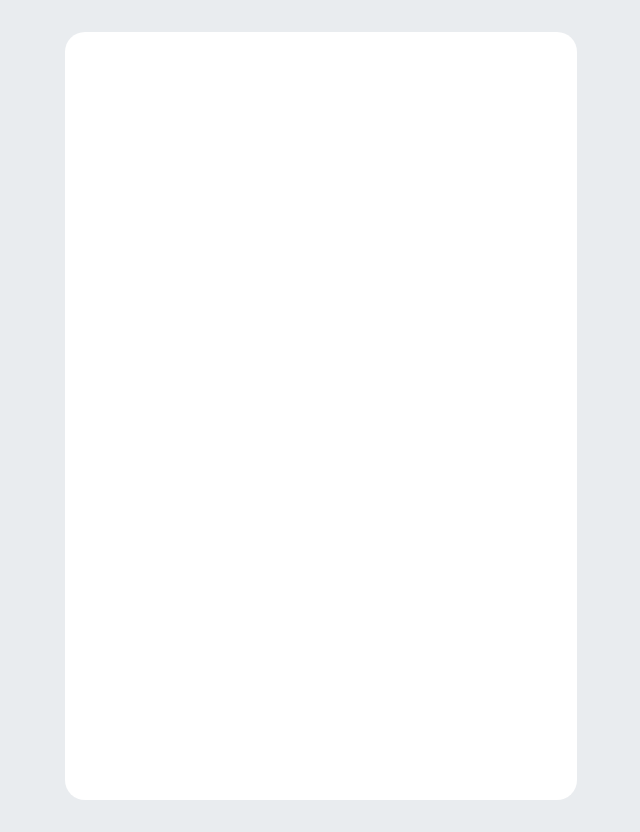
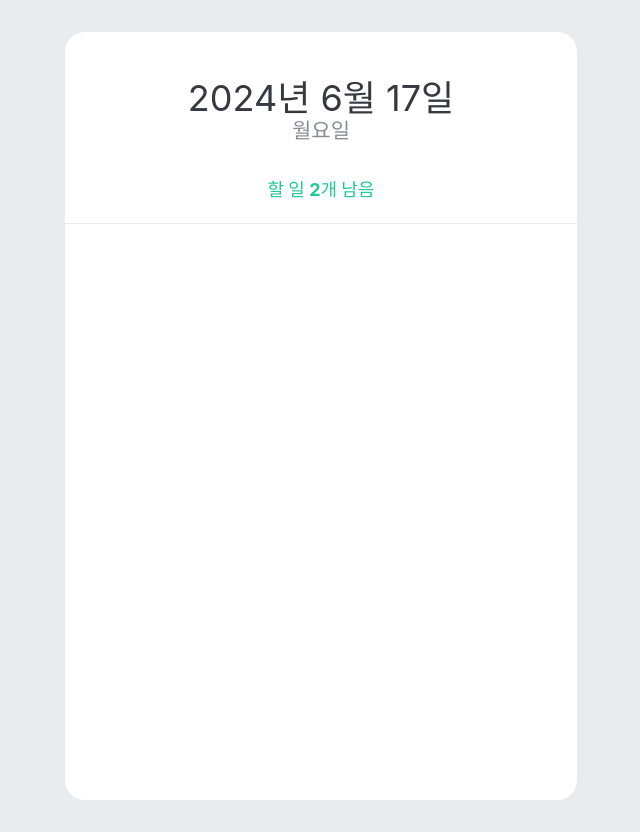
Before and after one commit to qkrcodus/todolist-react, a React (Vite) app: page / in a window 1280 px wide. Shown: the whole page, without its empty margins (319-959 px from the left). Built offline with nearby package versions, Linux system fonts and the light colour scheme.

Commit message:
feat: add TodoHead 컴포넌트

```diff
--- a/src/App.jsx
+++ b/src/App.jsx
@@ -1,20 +1,21 @@
 import {createGlobalStyle} from 'styled-components';
 import './App.css'
 import { TodoTemplate } from './pages/main/TodoTemplate';
+import { TodoHead } from './pages/main/TodoHead';
 
+//styled component 를 만들고 이를 함수형 컴포넌트에 렌더링해준다.
 const GlobalStyle=createGlobalStyle`
   body{
   background: #e9ecef;
-  display:flex;
-  justify-items:center;
-  align-items:center;
 }`
 
 function App() {
   return (
    <div>
     <GlobalStyle/>
-    <TodoTemplate/>
+    <TodoTemplate>
+    <TodoHead/>
+    </TodoTemplate>
    </div>
   )
 }
--- a/src/pages/main/TodoHead.jsx
+++ b/src/pages/main/TodoHead.jsx
@@ -1,7 +1,39 @@
 import React from 'react'
+import styled from 'styled-components'
 
-export const todoHead = () => {
+const TodoHeadBlock=styled.div`
+  padding-top: 48px;
+  padding-left: 32px;
+  padding-right: 32px;
+  padding-bottom: 24px;
+  border-bottom: 1px solid #e9ecef;
+  h1 {
+    margin: 0;
+    font-size: 36px;
+    color: #343a40;
+  }
+  .day {
+    margin-top: 4px;
+    color: #868e96;
+    font-size: 21px;
+  }
+  .tasks-left {
+    color: #20c997;
+    font-size: 18px;
+    margin-top: 40px;
+    font-weight: bold;
+  }
+
+`;
+
+export const TodoHead = () => {
   return (
-    <div>todoHead</div>
+    <TodoHeadBlock>
+        {/* date 라이브러리 가져오면 좋겠다 */}
+        <h1>2024년 6월 17일</h1>
+        <div className="day">월요일</div>
+        <div className="tasks-left">할 일 2개 남음</div>
+
+    </TodoHeadBlock>
   )
 }
--- a/src/pages/main/TodoTemplate.jsx
+++ b/src/pages/main/TodoTemplate.jsx
@@ -1,18 +1,18 @@
 import React from 'react'
 import styled from 'styled-components'
+
 const TodoTemplateBlock=styled.div`
 width: 512px;
 height: 768px;
-display: flex;
-flex-direction: column;
+margin: 0 auto;
 background: white;
 border-radius:20px;
 
 `
-export const TodoTemplate = () => {
+export const TodoTemplate = ({children}) => {
   return (
     <TodoTemplateBlock>
-
+      {children}
     </TodoTemplateBlock>
   )
 }
```
